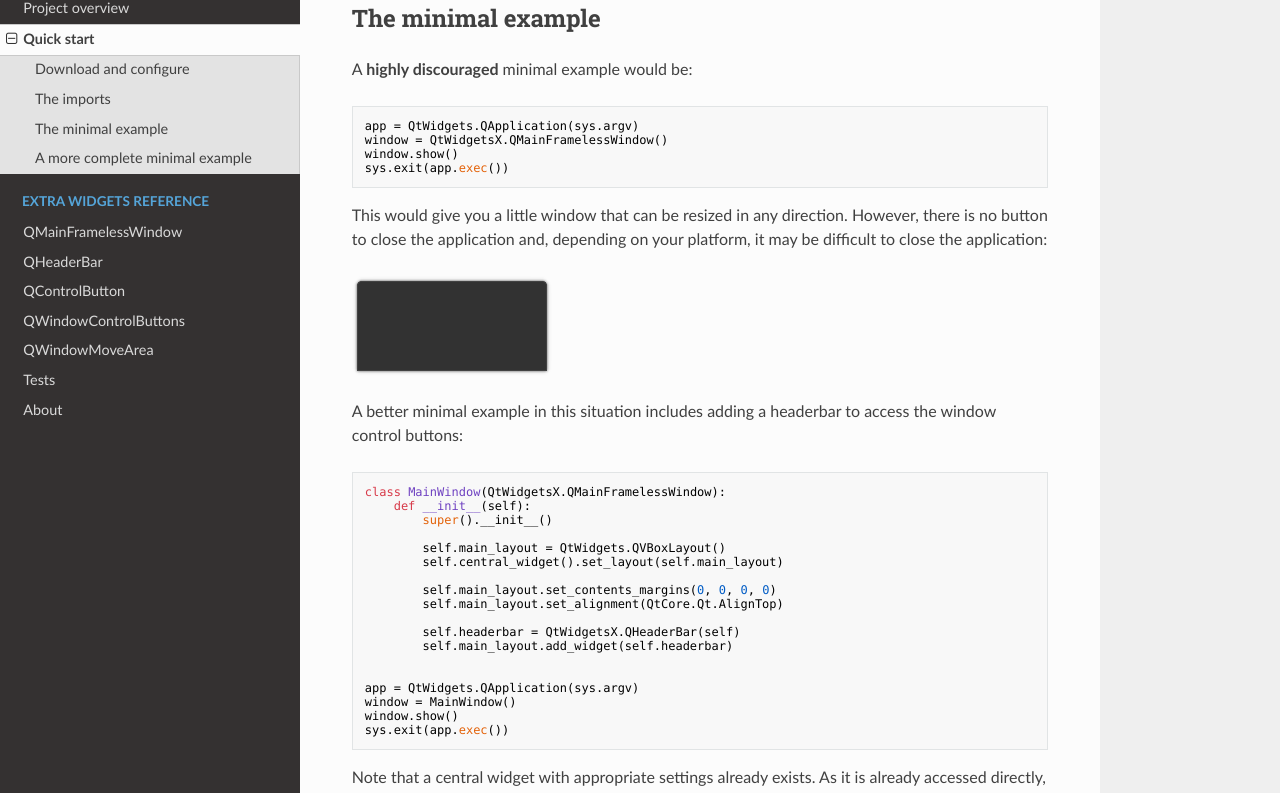
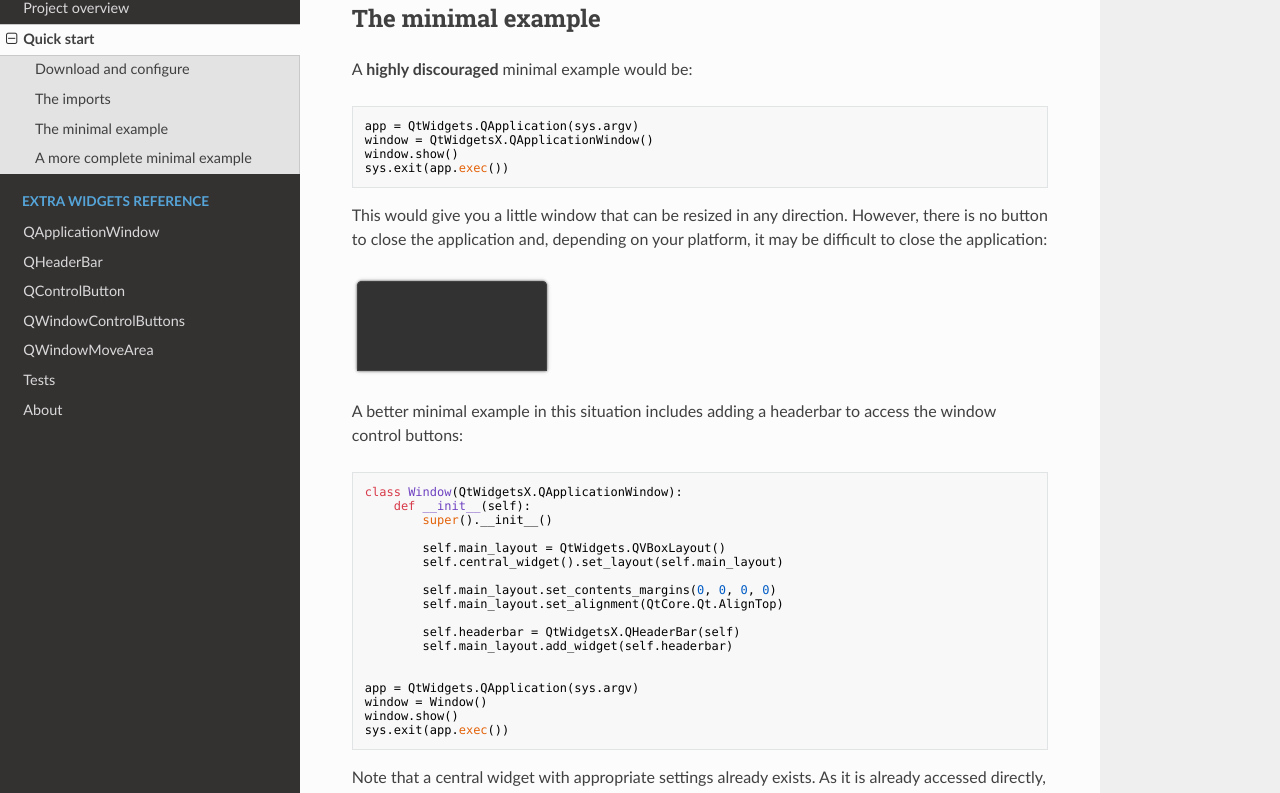
Before and after one commit to reticulardev/xside, an MkDocs documentation site: the page built from docs/quick_start.md, in a window 1280 px wide and 1400 px high, scrolled down 1314 px. Shown: the part 141-934 px from the top of the window. Built offline with MkDocs 1.6.1, drawn with Linux system fonts in a browser that asks for light colours; nearby versions of some CDN libraries; some of the changed text lies outside the part shown.

Commit message:
QMainFramelessWindow to QApplicationWindow

````diff
--- a/docs/quick_start.md
+++ b/docs/quick_start.md
@@ -50,7 +50,7 @@ A **highly discouraged** minimal example would be:
 
 ```python
 app = QtWidgets.QApplication(sys.argv)
-window = QtWidgetsX.QMainFramelessWindow()
+window = QtWidgetsX.QApplicationWindow()
 window.show()
 sys.exit(app.exec())
 ```
@@ -65,7 +65,7 @@ A better minimal example in this situation includes adding a headerbar to
 access the window control buttons:
 
 ```python
-class MainWindow(QtWidgetsX.QMainFramelessWindow):
+class Window(QtWidgetsX.QApplicationWindow):
     def __init__(self):
         super().__init__()
 
@@ -80,7 +80,7 @@ class MainWindow(QtWidgetsX.QMainFramelessWindow):
 
 
 app = QtWidgets.QApplication(sys.argv)
-window = MainWindow()
+window = Window()
 window.show()
 sys.exit(app.exec())
 ```
@@ -127,7 +127,8 @@ from __feature__ import snake_case
 SRC_DIR = os.path.dirname(os.path.abspath(__file__))
 sys.path.append(SRC_DIR)
 
-class MainWindow(QtWidgetsX.QMainFramelessWindow):
+
+class Window(QtWidgetsX.QApplicationWindow):
 
     def __init__(self, *args, **kwargs) -> None:
         super().__init__(*args, **kwargs)
@@ -154,7 +155,7 @@ class MainWindow(QtWidgetsX.QMainFramelessWindow):
 
 if __name__ == '__main__':
     app = QtWidgets.QApplication(sys.argv)
-    window = MainWindow()
+    window = Window()
     window.show()
     sys.exit(app.exec())
 ```
--- a/mkdocs.yml
+++ b/mkdocs.yml
@@ -5,7 +5,7 @@ nav:
   - Project overview: overview.md
   - Quick start: quick_start.md
   - Extra widgets reference:
-    - QMainFramelessWindow: reference_QMainFramelessWindow.md
+    - QApplicationWindow: reference_QApplicationWindow.md
     - QHeaderBar: reference_QHeaderBar.md
     - QControlButton: reference_QControlButton.md
     - QWindowControlButtons: reference_QWindowControlButtons.md
````
Also changed, not shown: README.md (+23 -0 lines), docs/index.md (+1 -1 lines), docs/reference_QApplicationWindow.md (added, +1 -0 lines), docs/reference_QMainFramelessWindow.md (deleted, +0 -1 lines), 3 other files.
